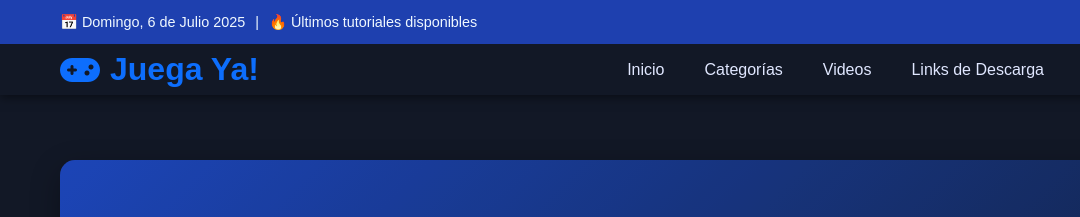
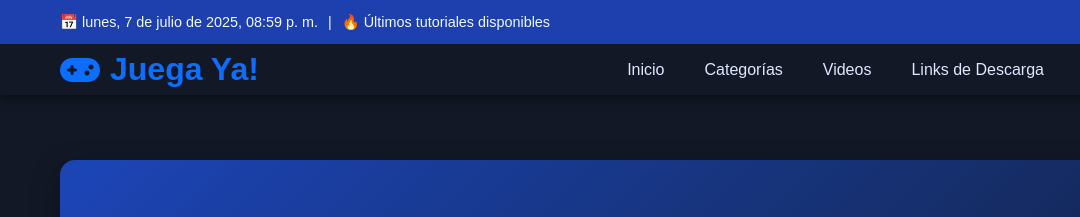
Before and after one commit to juegaya1/Juega-Ya-, a plain HTML site: page index.html in a window 1280 px wide. Shown: the top 217 px of the page, 0-1080 px from the left. Drawn offline with Linux system fonts and the light colour scheme.

Commit message:
Add files via upload

```diff
--- a/index.html
+++ b/index.html
@@ -7,7 +7,7 @@
     <!-- Font Awesome para los logos -->
     <link rel="stylesheet" href="https://cdnjs.cloudflare.com/ajax/libs/font-awesome/6.4.0/css/all.min.css">
     <style>
-        /* Paleta de colores: negro, azul y blanco claro */
+        /* Nueva paleta de colores: negro, azul y blanco claro */
         :root {
             --color-primary: #121826;   /* Azul oscuro casi negro */
             --color-secondary: #0d6efd; /* Azul brillante */
@@ -865,10 +865,8 @@
         <div class="header-top">
             <div class="container">
                 <div class="header-top-content">
-                    <div class="date-info">
-                        <span>📅 Domingo, 6 de Julio 2025</span>
-                        <span>|</span>
-                        <span>🔥 Últimos tutoriales disponibles</span>
+                    <div class="date-info" id="currentDateTime">
+                        <!-- La fecha se actualizará automáticamente con JavaScript -->
                     </div>
                     <div class="social-top">
                         <a href="https://youtube.com/@juegayaone?si=qMAWZ1NPHTPpex" target="_blank" title="YouTube">
@@ -1131,7 +1129,34 @@
     </footer>
 
     <script>
-        // Base de datos de tutoriales (puedes expandirla con más contenido)
+        // Función para actualizar fecha y hora
+        function updateDateTime() {
+            const now = new Date();
+            const options = {
+                weekday: 'long',
+                year: 'numeric',
+                month: 'long',
+                day: 'numeric',
+                hour: '2-digit',
+                minute: '2-digit',
+                hour12: true
+            };
+
+            const formatter = new Intl.DateTimeFormat('es-ES', options);
+            const formattedDate = formatter.format(now);
+
+            document.getElementById('currentDateTime').innerHTML = `
+                <span>📅 ${formattedDate}</span>
+                <span>|</span>
+                <span>🔥 Últimos tutoriales disponibles</span>
+            `;
+        }
+
+        // Actualizar inmediatamente y luego cada minuto
+        updateDateTime();
+        setInterval(updateDateTime, 60000);
+
+        // Base de datos de tutoriales
         const tutorialsDatabase = [
             {
                 title: "CapCut - Editor de Video",
```
